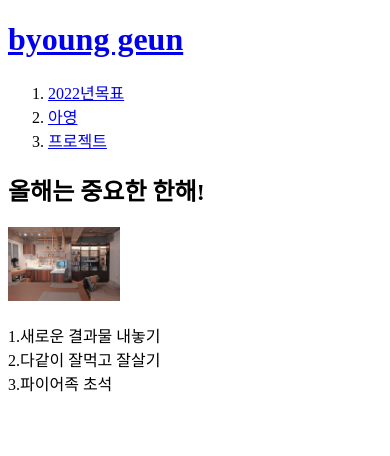
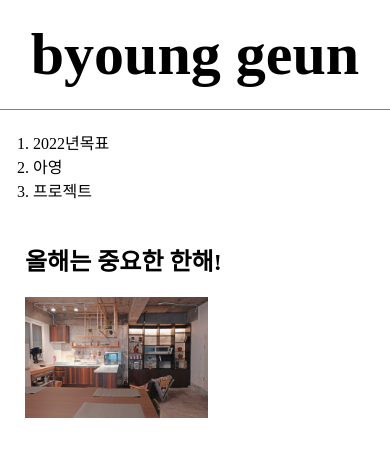
Before and after one commit to bksong772/my-first-web-site, a plain HTML site: page 1.html in a window 390 px wide. Drawn offline with Linux system fonts and the light colour scheme.

Commit message:
Add files via upload

```diff
--- a/1.html
+++ b/1.html
@@ -3,21 +3,32 @@
   <head>
     <meta charset="utf-8">
     <title>song byoung geun-welcome</title>
-    <h1><a href="index.html">byoung geun</a></h1>
+    <link rel="stylesheet" href="style.css">
   </head>
 
   <body>
-<ol>
-<li><a href="1.html">2022년목표</a></li>
-<li><a href="2.html">아영</a></li>
-<li><a href="3.html">프로젝트</a></li>
-</ol>
-<h2>올해는 중요한 한해!</h2>
-<img src="고개서동.jpeg" width=30%>
-<br>
-<br>1.새로운 결과물 내놓기
-<Br>2.다같이 잘먹고 잘살기
-<Br>3.파이어족 초석
-
+    <h1><a href="index.html">byoung geun</a></h1>
+    <div id="grid">
+    <ol>
+        <li><a href="1.html">2022년목표</a></li>
+        <li><a href="2.html">아영</a></li>
+        <li><a href="3.html">프로젝트</font></a></li>
+    </ol>
+    <div id="article">
+      <h2>올해는 중요한 한해!</h2>
+      <img src="고개서동.jpeg" width=50%>
+    </div>
+    </div>
   </body>
 </html>
+
+
+<!--
+<h1><a href="index.html"><font color="red">byoung geun</font></a></h1>
+<ol>
+<li><a href="1.html"><font color="red">2020년목표</font></a></li>
+<li><a href="2.html"><font color="red">아영</font></a></li>
+<li><a href="3.html"><font color="red">프로젝트</font></a></li>
+</ol>
+
+-->
--- /dev/null
+++ b/style.css
@@ -0,0 +1,41 @@
+body{
+  margin:0;
+}
+  a {
+    color: black;
+    text-decoration: none;
+  }
+
+  h1 {
+    font-size: 60px;
+    text-align: center;
+    border-bottom:1px solid gray;
+    margin:0;
+    padding:20px;
+  }
+  ol{
+    border-right:1px solid gray;
+    width:100px;
+    margin:0;
+    padding:20px;
+  }
+  #grid{
+    display:grid;
+    grid-template-columns: 150px 1fr;
+  }
+  #grid ol{
+    padding-left:33px;
+  }
+  #article{
+    padding-left:25px;
+  }
+  @media(max-width:800px){
+    #grid{
+      display:block;
+    }
+    ol{
+      border-right:none;
+      }
+    h1 {
+      border-bottom:1px solid gray;
+  }
```
Also changed, not shown: 2.html (+6 -1 lines), 3.html (+8 -7 lines), box.html (added, +20 -0 lines), grid.html (added, +27 -0 lines), index.html (+7 -6 lines), mediaquery.html (added, +24 -0 lines).
